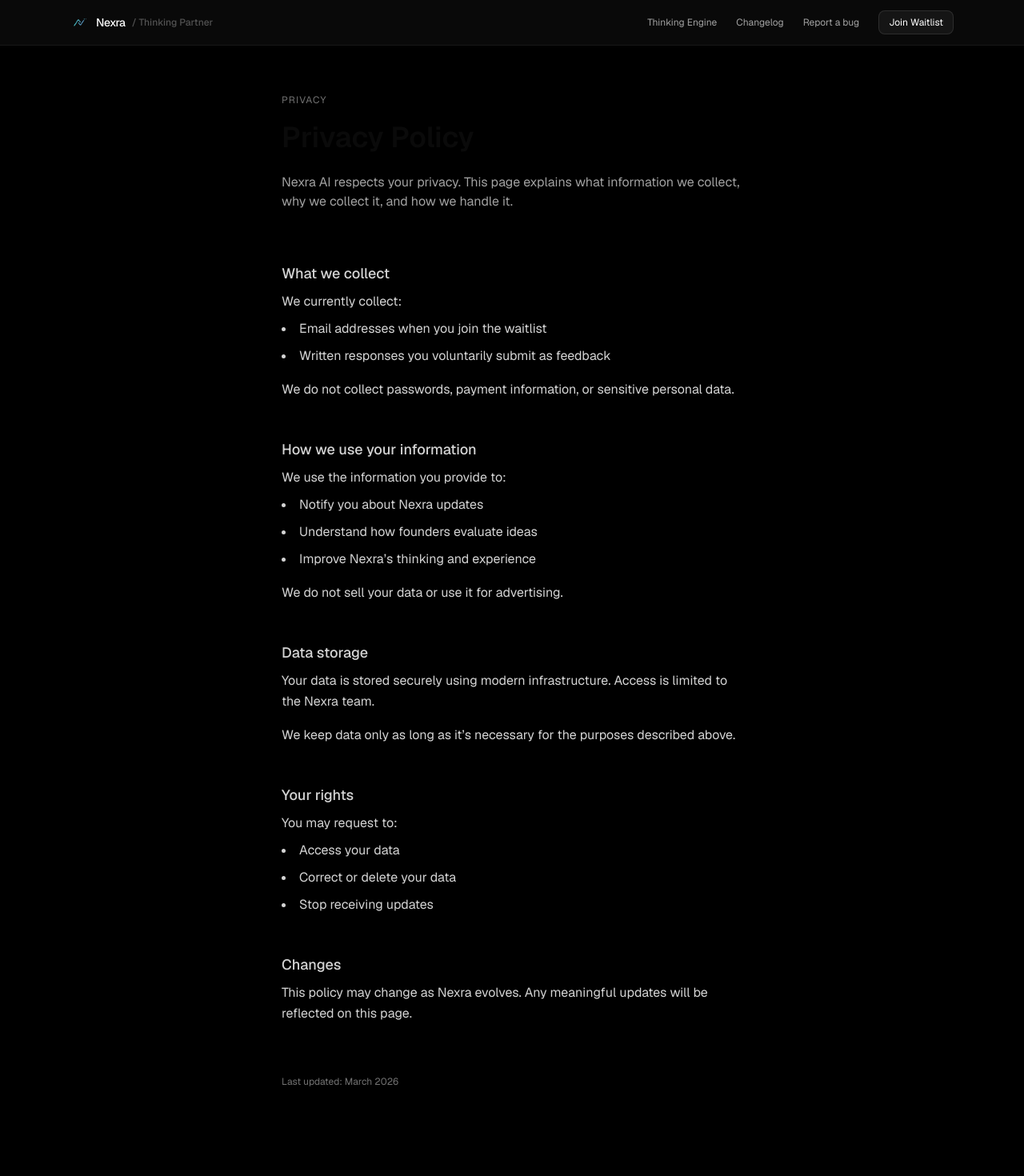
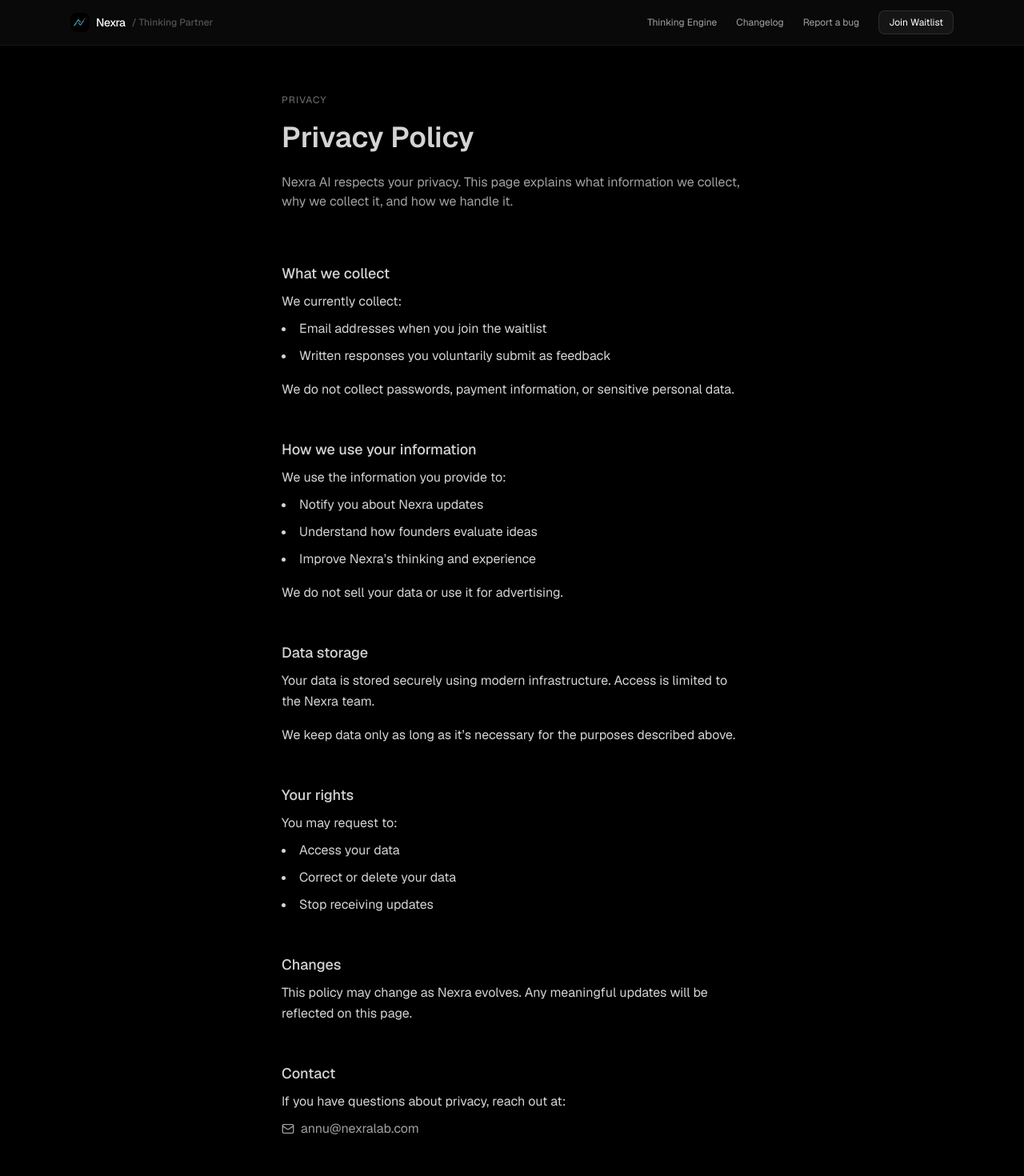
Before and after one commit to annuk123/nexra, a Next.js app: page /privacy in a window 1280 px wide. Shown: the top 1470 px of the page at 80% size. Built offline with nearby package versions, Linux system fonts and the light colour scheme; no server answers.

Commit message:
og image update and email added

```diff
--- a/app/privacy/page.tsx
+++ b/app/privacy/page.tsx
@@ -1,5 +1,6 @@
 import { Section } from "@/design-system/layout/Section";
-
+import { Mail } from "lucide-react";
+import Link from "next/link";
 export default function PrivacyPage() {
   return (
     <Section size="sm">
@@ -7,7 +8,7 @@
         PRIVACY
       </span>
 
-      <h1 className="mt-4 text-3xl sm:text-4xl font-semibold max-w-xl">
+      <h1 className="mt-4 text-3xl sm:text-4xl font-semibold max-w-xl text-neutral-300">
         Privacy Policy
       </h1>
 
@@ -96,17 +97,25 @@
         </div>
 
         {/* 6 */}
-        {/* <div>
+
+
+<div>
   <h2 className="text-lg font-medium mb-2">
     Contact
   </h2>
+
   <p>
     If you have questions about privacy, reach out at:
   </p>
-          <p className="mt-2 text-neutral-400">
 
-          </p>
-        </div> */}
+  <Link
+    href="mailto:annu@nexralab.com"
+    className="mt-2 flex items-center gap-2 text-neutral-400 hover:text-white transition-colors"
+  >
+    <Mail size={16} />
+    annu@nexralab.com
+  </Link>
+</div>
 
       </div>
 
--- a/components/Footer/footer.tsx
+++ b/components/Footer/footer.tsx
@@ -3,6 +3,7 @@
 import { api } from "@/convex/_generated/api";
 import { useMutation } from "convex/react";
 import Link from "next/link";
+import { Mail } from "lucide-react";
 
 export default function Footer() {
   const addToWaitlist = useMutation(api.waitlist.addToWaitlist);
@@ -131,6 +132,14 @@
             >
               Terms
             </Link>
+
+            <Link
+    href="mailto:annu@nexralab.com"
+    className=" flex items-center gap-2  hover:text-neutral-400 transition"
+  >
+    <Mail size={16} />
+    Email
+  </Link>
           </div>
           <p>© {new Date().getFullYear()} Nexra AI</p>
         </div>
--- a/components/Navbar/nav.tsx
+++ b/components/Navbar/nav.tsx
@@ -83,7 +83,7 @@
               alt="Nexra"
               width={28}
               height={28}
-              className="h-6 w-6"
+              className="h-6 w-6 bg-black rounded-md"
             />
             <span className="tracking-tight">Nexra</span>
             <span
```
Also changed, not shown: public/og.png, 1 other file (tests, documents, lock files or other folders). Lines whose indentation alone changed are shown as unchanged.
